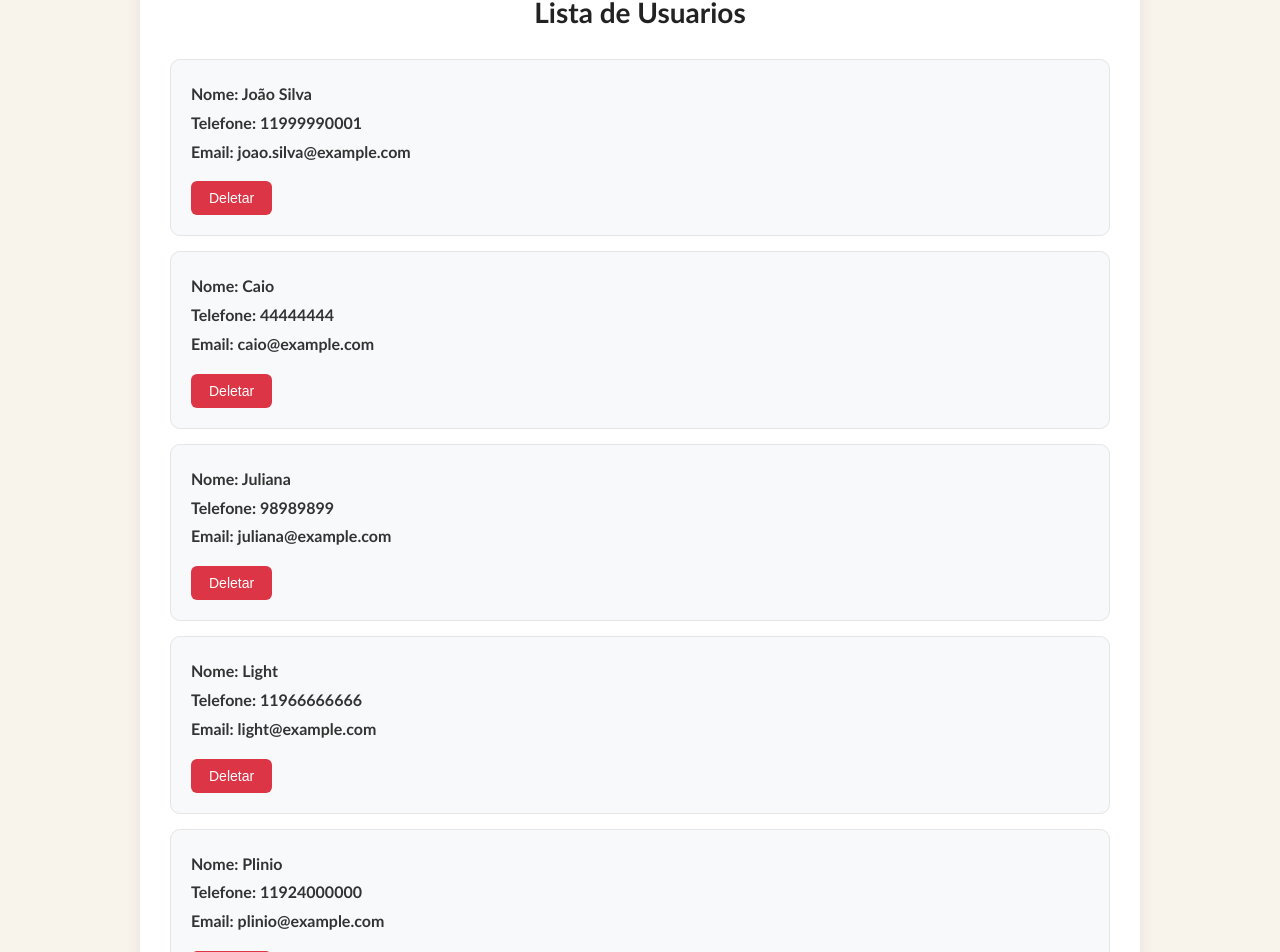
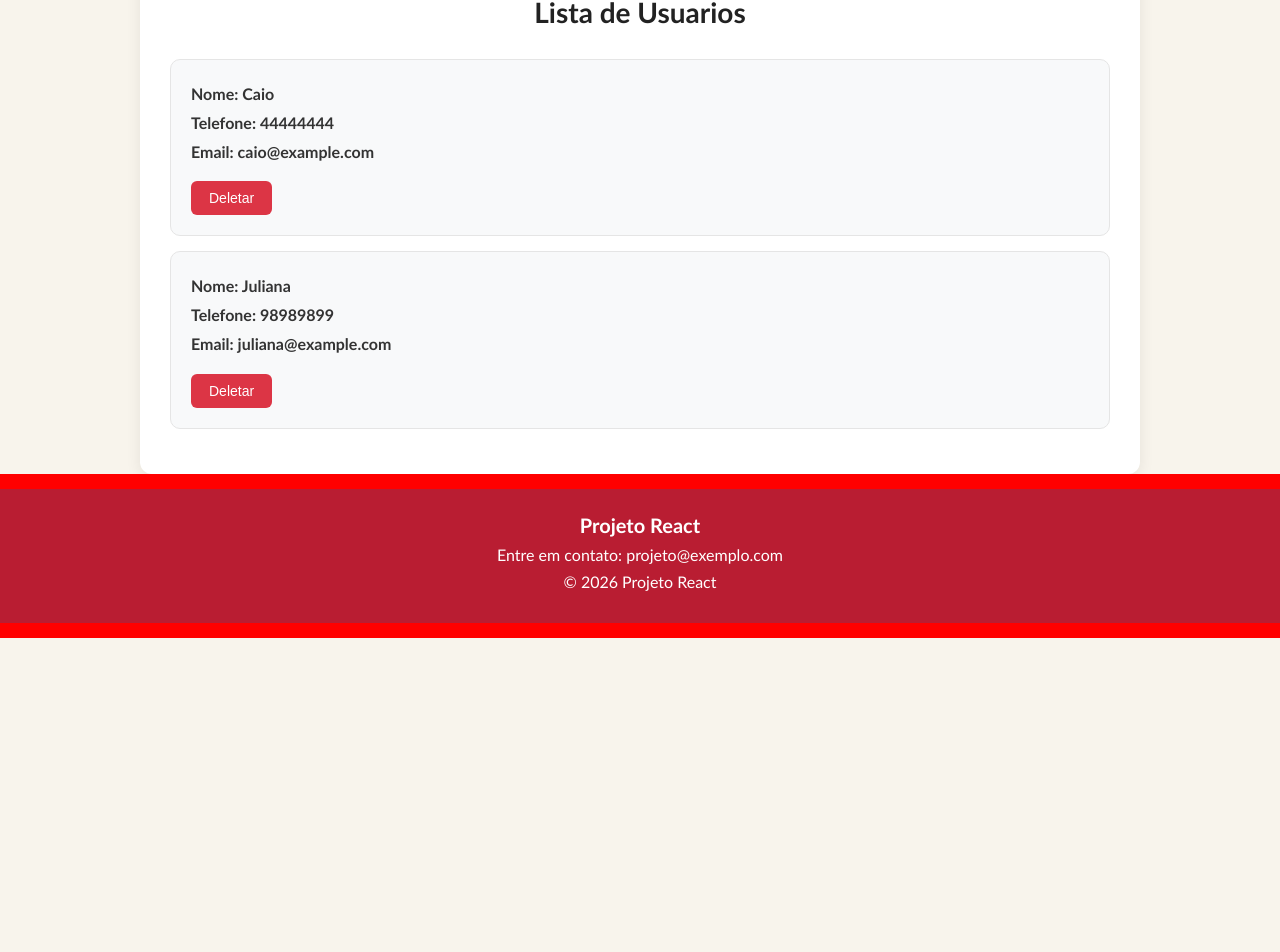
Before and after one commit to gabrieldama/web-tech-study, a React (Vite) app in the folder projeto-react/: page /usuarios in a window 1280 px wide. Shown: the part 208-1160 px from the top of the page. After the commit the page ends 846 px from the top, so only its background shows below. Built offline with nearby package versions, Linux system fonts and the light colour scheme; data requests are answered from the project's data file.

Commit message:
feat: adicionando funcao Delete

```diff
--- a/projeto-react/db.json
+++ b/projeto-react/db.json
@@ -1,11 +1,5 @@
 {
   "usuarios": [
-    {
-      "nome": "João Silva",
-      "telefone": "11999990001",
-      "email": "joao.silva@example.com",
-      "id": "hxr5VoES4cI"
-    },
     {
       "nome": "Caio",
       "telefone": "44444444",
@@ -17,18 +11,6 @@
       "telefone": "98989899",
       "email": "juliana@example.com",
       "id": "T3wAgrZm-FI"
-    },
-    {
-      "nome": "Light",
-      "telefone": "11966666666",
-      "email": "light@example.com",
-      "id": "Zv_h4uqu0FE"
-    },
-    {
-      "nome": "Plinio",
-      "telefone": "11924000000",
-      "email": "plinio@example.com",
-      "id": "uTXCfYwXCXw"
     }
   ],
   "cadastroNews": [],
--- a/projeto-react/src/Pages/CadastroNews/index.jsx
+++ b/projeto-react/src/Pages/CadastroNews/index.jsx
@@ -40,7 +40,7 @@ export default function CadastroNews() {
 
   return (
     <main className="newsletter-container">
-      <h1 className="newsletter-title">Cadastro da newsletter</h1>
+      <h1 className="newsletter-title">Cadastro de News</h1>
 
       <form className="newsletter-form" onSubmit={handleSubmit}>
         <div className="newsletter-field">
--- a/projeto-react/src/Pages/Usuarios/index.jsx
+++ b/projeto-react/src/Pages/Usuarios/index.jsx
@@ -11,6 +11,16 @@ function index() {
         .catch((error) => console.log(error))
     }, [])
 
+
+    const deleteUsuarios = (id) => {
+        fetch(`http://localhost:3000/usuarios/${id}`, {
+            method: "DELETE"
+    })
+    .then(() => {
+        setUsuarios(usuarios.filter((usuario) => usuario.id !== id));
+    })
+    .catch((error) => console.error(error))
+}
   return (
     <section className="container usuarios">
         <h1>Lista de Usuarios</h1>
@@ -23,7 +33,10 @@ function index() {
                 <br/>
                 <strong>Email: {user.email}</strong>
                 <br/>
-                <button className="delete">Deletar</button>
+                <button
+                    onClick={() => deleteUsuarios(user.id)}
+                    className="delete">Deletar
+                </button>
         </article>
         ))}
 
```
